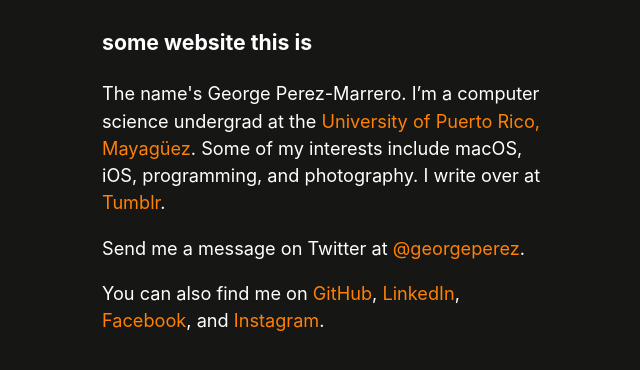
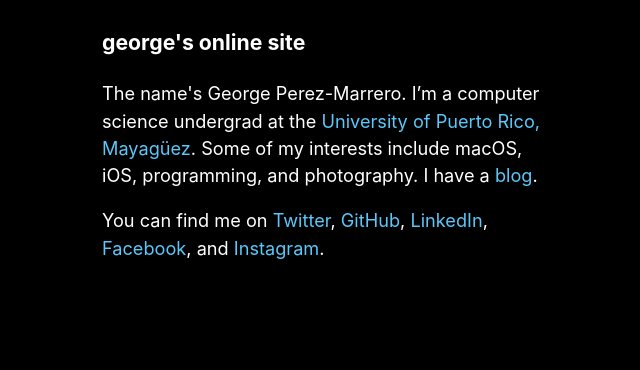
Before and after one commit to georgeperez/titanpointe.org, a Jekyll site: the page built from index.html, in a window 1280 px wide. Shown: the top 370 px of the page, without its empty margins (313-953 px from the left). Built offline with Jekyll 4.4.1, drawn with Linux system fonts in a browser that asks for light colours.

Commit message:
build 1.0.1

```diff
--- a/_layouts/default.html
+++ b/_layouts/default.html
@@ -28,11 +28,11 @@
   <meta name="twitter:image" content="http://georgeperezmarrero.com/assets/images/hero.png" />
 </head>
 <body>
-  <section id="container">
-  <div class="content">
-    {{ content }}
-  </div>
-  </section><!--posts-->
+  <div id="wrapper">
+    <section id="about">
+      {{ content }}
+    </div>
+  </div><!--wrapper-->
   {% include analytics.html %}
 </body>
 </html>
--- a/assets/css/style.css
+++ b/assets/css/style.css
@@ -3,22 +3,19 @@
 body {
   margin: 0;
   padding: 0;
-  background-color: rgb(22,22,21);
+  background-color: rgb(0,0,0);
   font-family: -apple-system, 'BlinkMacSystemFont', 'Helvetica Neue', sans-serif;
   font-size: 1.135em;
-  word-wrap: break-word;
-  -webkit-text-size-adjust: 100%;
-  text-rendering: optimizeLegibility;
 }
 
 a,
 a:active,
 a:visited {
-  color: rgb(253,129,5);
+  color: rgb(90,200,250);
   text-decoration: none
 }
-a:hover {
-  color: rgb(253,129,5);
+a:active {
+  color: rgb(0,122,255);
 }
 p,
 h1,
@@ -27,7 +24,7 @@
 h4,
 h5,
 h6 {
-  color: rgb(254,255,255)
+  color: rgb(255,255,255);
 }
 
 article {
@@ -36,7 +33,7 @@
   margin-top: 1.5em
 }
 article header {
-  color: rgb(254,255,255)
+  color: rgb(255,255,255);
 }
 article header p {
   margin: 0
@@ -44,7 +41,8 @@
 article header a {
   text-decoration: none
 }
-section#container {
+
+#wrapper {
   position: relative;
   display: block;
   width: 450px;
@@ -82,7 +80,7 @@
 /* Responsive design stuff */
 
 @media (max-width: 680px) {
-  section#container {
+  #wrapper {
     width: calc(100vw - 30px);
   }
 }
@@ -104,11 +102,11 @@
     max-width: 125em;
     padding: 0;
     margin: 0 auto;
-    color: rgb(254,255,255);
+    color: rgb(255,255,255);
     border: 0
   }
 
-  section#container {
+  #wrapper {
     position: static;
     margin: 0;
     width: 100%
@@ -121,7 +119,7 @@
   a,
   a:active,
   a:visted {
-    color: #0000000
+    color: rgb(0,0,0);
   }
 
 }
--- a/index.html
+++ b/index.html
@@ -4,12 +4,10 @@
 ---
 <article>
 
-  <h1>some website this is</h1>
+  <h1>george's online site</h1>
 
-  <p>The name's George Perez-Marrero. I&rsquo;m a computer science undergrad at the <a href="https://uprm.edu/">University of Puerto Rico, Mayagüez</a>. Some of my interests include macOS, iOS, programming, and photography. I write over at <a href="http://blog.georgeperezmarrero.com/">Tumblr</a>.</p>
+  <p>The name's George Perez-Marrero. I&rsquo;m a computer science undergrad at the <a href="https://uprm.edu/">University of Puerto Rico, Mayagüez</a>. Some of my interests include macOS, iOS, programming, and photography. I have a <a href="http://blog.georgeperezmarrero.com/">blog</a>.</p>
 
-  <p> Send me a message on Twitter at <a href="https://twitter.com/georgeperez/">@georgeperez</a>.</p>
-
-  <p>You can also find me on <a href="https://github.com/georgeperez/">GitHub</a>, <a href="https://linkedin.com/in/georgeperezmarrero/">LinkedIn</a>, <a href="https://facebook.com/georgeperezmarrero/">Facebook</a>, and <a href="https://instagram.com/georgeperez/">Instagram</a>.</p>
+  <p>You can find me on <a href="https://twitter.com/georgeperez/">Twitter</a>, <a href="https://github.com/georgeperez/">GitHub</a>, <a href="https://linkedin.com/in/georgeperezmarrero/">LinkedIn</a>, <a href="https://facebook.com/georgeperezmarrero/">Facebook</a>, and <a href="https://instagram.com/georgeperez/">Instagram</a>.</p>
 
 </article>
```
Also changed, not shown: assets/images/apple-touch-icon-precomposed.png.
